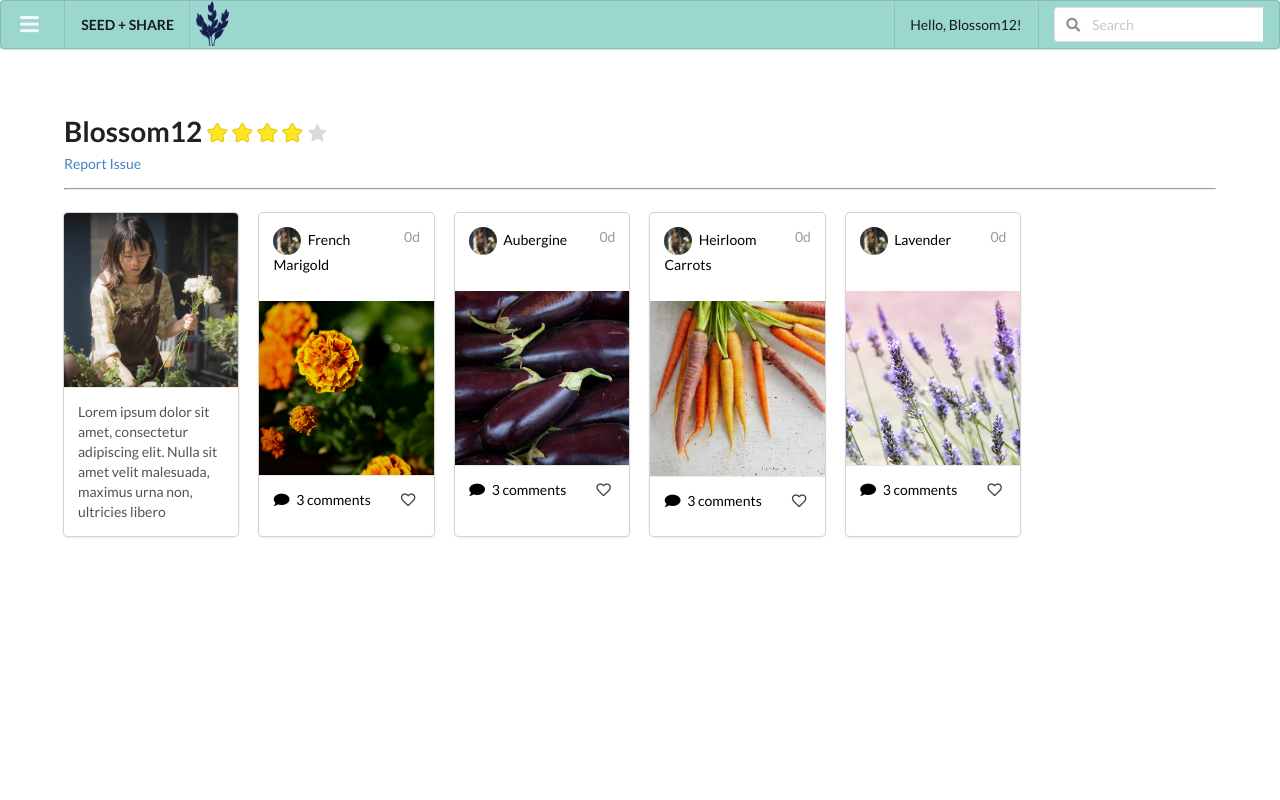
After one commit to ilona-krasnova/BIT2008, a PHP site: page /usercopy.html in a window 1280 px wide. The commit adds this page. Run offline with PHP 8.4, Linux system fonts and the light colour scheme.

```diff
--- a/html/css/override.css
+++ b/html/css/override.css
@@ -54,3 +54,25 @@ form {
 a.ui.card {
     color: black;
 }
+
+/* Centered text */
+.indextext {
+    position: absolute;
+    top: 50%;
+    left: 50%;
+    transform: translate(-50%, -50%);
+    color: white;
+    font-size: 2.5em;
+}
+
+.indextext:hover {
+    color: lightgrey;
+}
+
+#titleheader {
+    font-size: 3em;
+}
+
+div.ui.four.stackable.cards{
+    margin-bottom: 2%;
+}
--- a/html/index.html
+++ b/html/index.html
@@ -67,28 +67,32 @@
     </nav>
 
     <article>
-      <h1 class="ui header">Seed + Share</h1>
+      <h1 class="ui header" id="titleheader">Seed + Share</h1>
       <br/>
       <h3 id="tagline">Exchange seeds with other gardeners on Seed + Share, a Canadian user-driven seed catalogue!</h3>
       <hr />
       <div class="ui four stackable cards">
         <div class="card">
           <a class="image" href="catalogue.html?seedType=0">
+            <h1 class="indextext">Herbs</h1>
             <img src="img/herbs.jpg">
           </a>
         </div>
         <div class="card">
           <a class="image" href="catalogue.html?seedType=1">
+            <h1 class="indextext">Vegetables</h1>
             <img src="img/vegetables.jpg">
           </a>
         </div>
         <div class="card">
           <a class="image" href="catalogue.html?seedType=2">
+            <h1 class="indextext">Flowers</h1>
             <img src="img/flowers.jpg">
           </a>
         </div>
         <div class="card">
           <a class="image" href="catalogue.html?seedType=3">
+            <h1 class="indextext">Cannabis</h1>
             <img src="img/cannabis.jpg">
           </a>
         </div>
--- /dev/null
+++ b/html/usercopy.html
@@ -0,0 +1,156 @@
+<!DOCTYPE html>
+<html lang="en">
+  <head>
+    <meta charset="utf-8" />
+    <meta http-equiv="content-type" content="text/html">
+
+    <title>Seed + Share | Blossom12</title>
+    <meta name="description" content="Exchange you seeds with other local gardeners!" />
+    <meta name="keywords" content="seed, exchange, Carleton, BIT@008" />
+    <meta name="author" content="Book Club 2: The SQL">
+
+    <link rel="shortcut icon" href="favicon.ico" />
+
+    <!-- libraries -->
+    <script src="lib/jquery-3.6.0.min.js"></script>
+    <script src="lib/semantic-ui-2.4.1.js"></script>
+
+    <link rel="stylesheet" type="text/css" href="lib/semantic-ui-2.4.0.min.css" />
+    <link rel="stylesheet" type="text/css" href="css/override.css" />
+
+    <script>
+      $().ready(() => {
+        $('.ui.dropdown').dropdown();
+        $('.ui.accordion').accordion();
+        $('.ui.rating').rating();
+      })
+    </script>
+  </head>
+
+  <body>
+    <!-- navigation -->
+    <nav>
+      <!-- dropdown menu -->
+      <div class="ui menu">
+        <div class="ui dropdown item" tabindex="0">
+          <i class="large bars icon"></i>
+          <div class="menu" tabindex="-1">
+            <div class="item" id="userinfo">
+              <h3>Blossom12</h3>
+              <a href="user.html">View account</a>
+            </div>
+            <a class="item" href="catalogue.html"><i class="leaf icon"></i>Explore</a>
+            <a class="item" href="newseed.html"><i class="plus icon"></i>Add listing</a>
+            <a class="item" href="exchanges.html"><i class="exchange icon"></i>Exchanges</a>
+              <a class="item" href="catalogue.html?favourite=1"><i class="heart icon"></i>Favourites</a>
+            <div class="divider"></div>
+            <a class="item" href="help.html"><i class="life ring icon"></i>Help</a>
+            <div class="divider"></div>
+            <a class="item" href="">Sign Out</a>
+          </div>
+        </div>
+
+        <!-- logo -->
+        <a class="header item" href="index.html">SEED + SHARE</a>
+        <img src="img/logo.png" height="45" />
+
+        <div class="right menu">
+          <!-- user welcome -->
+          <a class="item" href="user.html">Hello, Blossom12!</a>
+          <!-- search bar -->
+          <div class="item">
+            <div class="ui action left icon input">
+              <i class="search icon"></i>
+              <input type="text" placeholder="Search">
+            </div>
+          </div>
+        </div>
+      </div>
+    </nav>
+
+    <article>
+      <span class="ui huge header">Blossom12</span>
+      <div class="ui huge star rating" data-rating="4" data-max-rating="5"></div>
+      <p id="report"><a href="">Report Issue</a></p>
+        </div>
+        <hr />
+        <div class="ui six stackable cards">
+          <div class="ui centered card">
+            <div class="image">
+              <img src="img/profilepicture.jpg">
+            </div>
+            <div class="content">
+              <div class="description">
+                Lorem ipsum dolor sit amet, consectetur adipiscing elit. Nulla sit amet velit malesuada,
+                maximus urna non, ultricies libero
+              </div>
+            </div>
+          </div>
+            <a class="ui card" href="seed1.html">
+                <div class="content">
+                    <div class="right floated meta">0d</div>
+                    <img class="ui avatar image" src="img/profilepicture.jpg"> French Marigold
+                </div>
+                <div class="image">
+                    <img src="img/marigold.jpg" alt="French Marigold">
+                </div>
+                <div class="content">
+                    <span class="right floated">
+                        <i class="heart outline like icon"></i>
+                    </span>
+                    <i class="comment icon"></i>
+                    3 comments
+                </div>
+            </a>
+            <a class="ui card" href="seed1.html">
+                <div class="content">
+                    <div class="right floated meta">0d</div>
+                    <img class="ui avatar image" src="img/profilepicture.jpg"> Aubergine
+                </div>
+                <div class="image">
+                    <img src="img/aubergine.jpg" alt="Aubergine">
+                </div>
+                <div class="content">
+                    <span class="right floated">
+                        <i class="heart outline like icon"></i>
+                    </span>
+                    <i class="comment icon"></i>
+                    3 comments
+                </div>
+            </a>
+            <a class="ui card" href="seed1.html">
+                <div class="content">
+                    <div class="right floated meta">0d</div>
+                    <img class="ui avatar image" src="img/profilepicture.jpg"> Heirloom Carrots
+                </div>
+                <div class="image">
+                    <img src="img/carrots.jpg" alt="Heirloom Carrots">
+                </div>
+                <div class="content">
+                    <span class="right floated">
+                        <i class="heart outline like icon"></i>
+                    </span>
+                    <i class="comment icon"></i>
+                    3 comments
+                </div>
+            </a>
+            <a class="ui card" href="seed1.html">
+                <div class="content">
+                    <div class="right floated meta">0d</div>
+                    <img class="ui avatar image" src="img/profilepicture.jpg"> Lavender
+                </div>
+                <div class="image">
+                    <img src="img/lavender.jpg" alt="Lavender">
+                </div>
+                <div class="content">
+                    <span class="right floated">
+                        <i class="heart outline like icon"></i>
+                    </span>
+                    <i class="comment icon"></i>
+                    3 comments
+                </div>
+            </a>
+        </div>
+    </article>
+  </body>
+</html>
```
